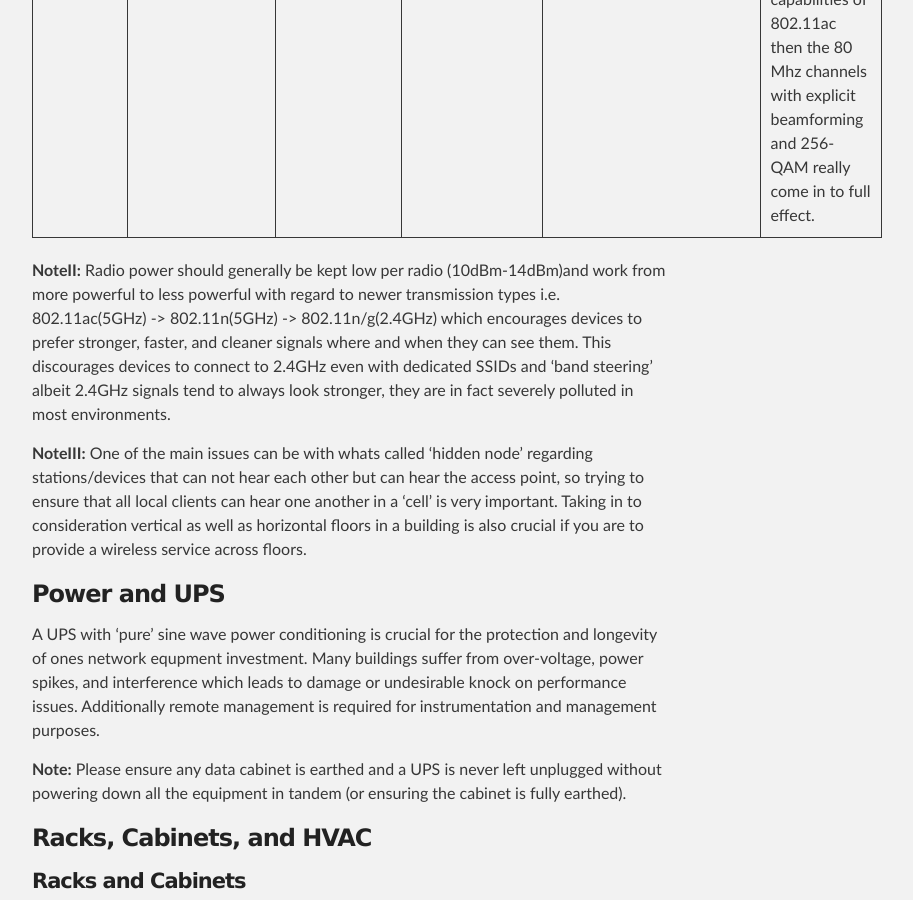
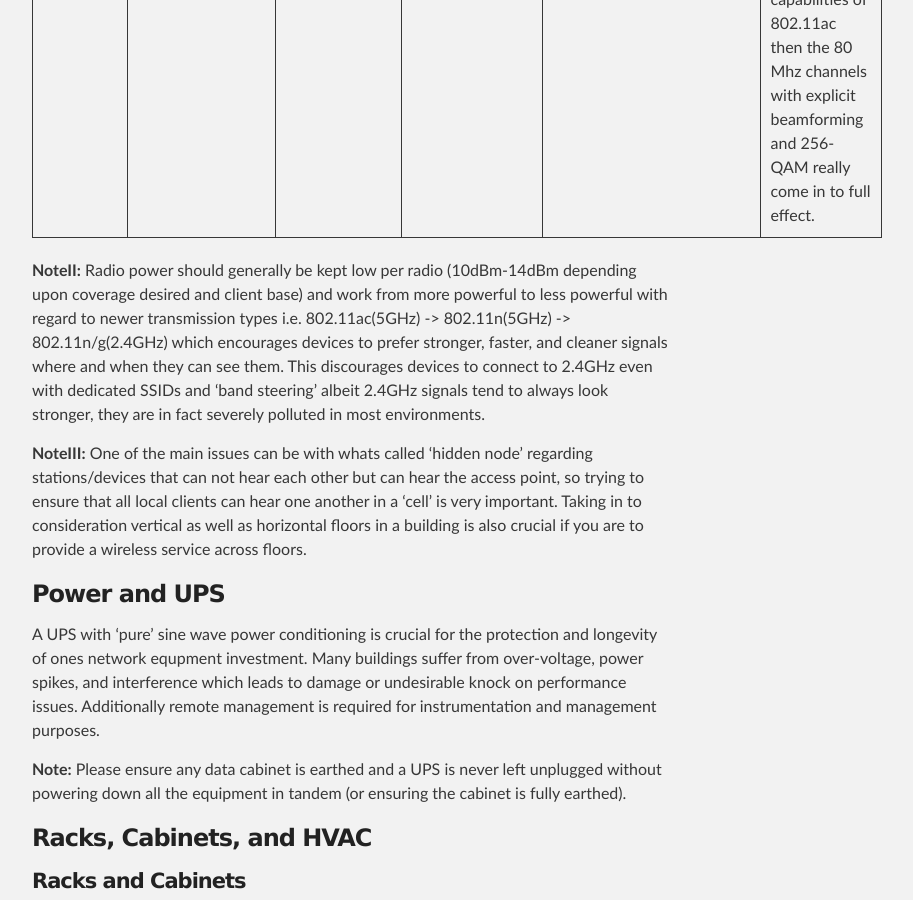
Before and after one commit to podomere/ond, a Jekyll site: the page built from ond-00001/ond-00001.md, in a window 1280 px wide and 900 px high, scrolled down 34271 px. Shown: the whole window, without its empty margins (288-1201 px from the left). Built offline with Jekyll 4.4.1, drawn with Linux system fonts in a browser that asks for light colours.

Commit message:
Coverage and client base comments in RF notes

````diff
--- a/ond-00001/ond-00001.md
+++ b/ond-00001/ond-00001.md
@@ -598,7 +598,7 @@ If possible via the vendors radio settings, disable all speeds and MCS indices b
 | 802.11a/n   |  5 GHz | 20/40 Mhz | ```20 Mhz``` |   ```36```, ```40```, ```44```, ```48```, ```149```, ```153```, ```157```, ```161``` + DFS (```52```, ```56```, ```60```, ```64```, ```100```, ```104```,<br>```108```, ```112```, ```132```, ```136```, ```140```) | Lower channels with wider wavelenghts should be used first for access points to ensure greater penetration(if available). |
 | 802.11a/c   |  5 GHz | 20/40/80/160 Mhz |  ```40 or 80 Mhz``` (depending) |  ```36```, ```40```, ```44```, ```48```, ```149```, ```153```, ```157```, ```161``` + DFS (```52```, ```56```, ```60```, ```64```, ```100```, ```104```,<br>```108```, ```112```, ```132```, ```136```, ```140```) | DFS channels should be used first as 802.11ac is still relatively new and the focus should still be on the larger population and experience of the 802.11n users/devices micro-cells. 802.11ac's higher speeds are only really beneficial in certain spaces for 802.11ac to 802.11ac client flows as generally the ISP Internet circuit is the bottleneck and not necessarily the LAN. 802.11ac should be considered only a localised enhancement in spaces where 802.11n's practical throughput still exceeds that of the Internet pipe. Should local speeds via wireless require the full capabilities of 802.11ac then the 80 Mhz channels with explicit beamforming and 256-QAM really come in to full effect.|
 
-**NoteII:** Radio power should generally be kept low per radio (10dBm-14dBm)and work from more powerful to less powerful with regard to newer transmission types i.e. 802.11ac(5GHz) -> 802.11n(5GHz) -> 802.11n/g(2.4GHz) which encourages devices to prefer stronger, faster, and cleaner signals where and when they can see them. This discourages devices to connect to 2.4GHz even with dedicated SSIDs and 'band steering' albeit 2.4GHz signals tend to always look stronger, they are in fact severely polluted in most environments.
+**NoteII:** Radio power should generally be kept low per radio (10dBm-14dBm depending upon coverage desired and client base) and work from more powerful to less powerful with regard to newer transmission types i.e. 802.11ac(5GHz) -> 802.11n(5GHz) -> 802.11n/g(2.4GHz) which encourages devices to prefer stronger, faster, and cleaner signals where and when they can see them. This discourages devices to connect to 2.4GHz even with dedicated SSIDs and 'band steering' albeit 2.4GHz signals tend to always look stronger, they are in fact severely polluted in most environments.
 
 **NoteIII:** One of the main issues can be with whats called 'hidden node' regarding stations/devices that can not hear each other but can hear the access point, so trying to ensure that all local clients can hear one another in a 'cell' is very important. Taking in to consideration vertical as well as horizontal floors in a building is also crucial if you are to provide a wireless service across floors.
 
````
